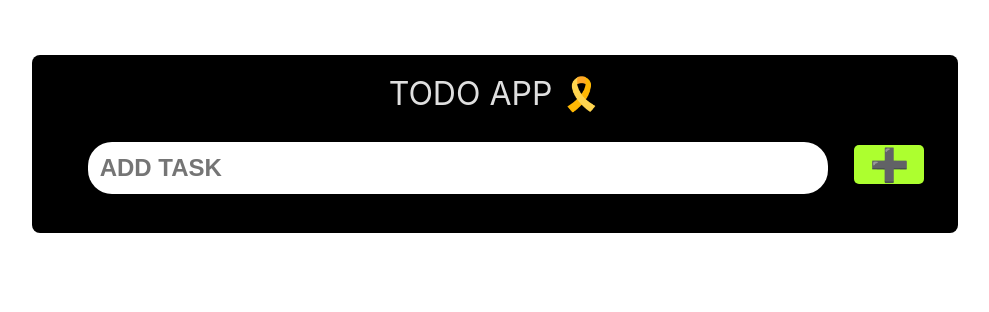
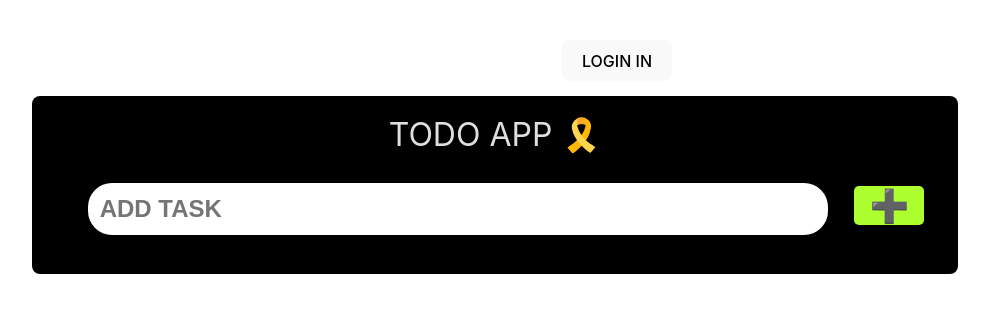
Before and after one commit to Razalp/TodoList-react, a React (Vite) app: page / in a window 1280 px wide. Shown: the top 312 px of the page, without its empty margins (23-1012 px from the left). Built offline with nearby package versions, Linux system fonts and the light colour scheme.

Commit message:
after review

```diff
--- a/src/App.jsx
+++ b/src/App.jsx
@@ -5,6 +5,7 @@ import './App.css'
 import AddTask from './compontes/ToDoApp/AddTask'
 import List from './compontes/ToDoApp/List'
 import Todo from './compontes/ToDoApp/Todo'
+import New from './compontes/ToDoApp/new'
 
 
 
@@ -13,6 +14,7 @@ function App() {
 console.log('ananana')
   return (
   <div>
+    <New/>
     <Todo></Todo>
   </div>
 
--- /dev/null
+++ b/src/compontes/ToDoApp/New.jsx
@@ -0,0 +1,19 @@
+import React, { useState } from 'react';
+
+const New = () => {
+  const [login, setLogin] = useState(false);
+
+  function login1() {
+    setLogin(!login);
+  }
+
+  return (
+    <div>
+      <button onClick={login1}>
+        {login ? "LOG OUT" : "LOGIN IN"}
+      </button>
+    </div>
+  );
+};
+
+export default New;
--- a/src/compontes/ToDoApp/Todo.jsx
+++ b/src/compontes/ToDoApp/Todo.jsx
@@ -14,7 +14,7 @@ const Todo = () => {
       settask(newTask);
       setmsg('');
     } else {
-      setmsg('Task already exists 😶‍🌫️!');
+      setmsg('Task already exists !');
       setTimeout(() => {
         setmsg('');
       }, 2000);
```
